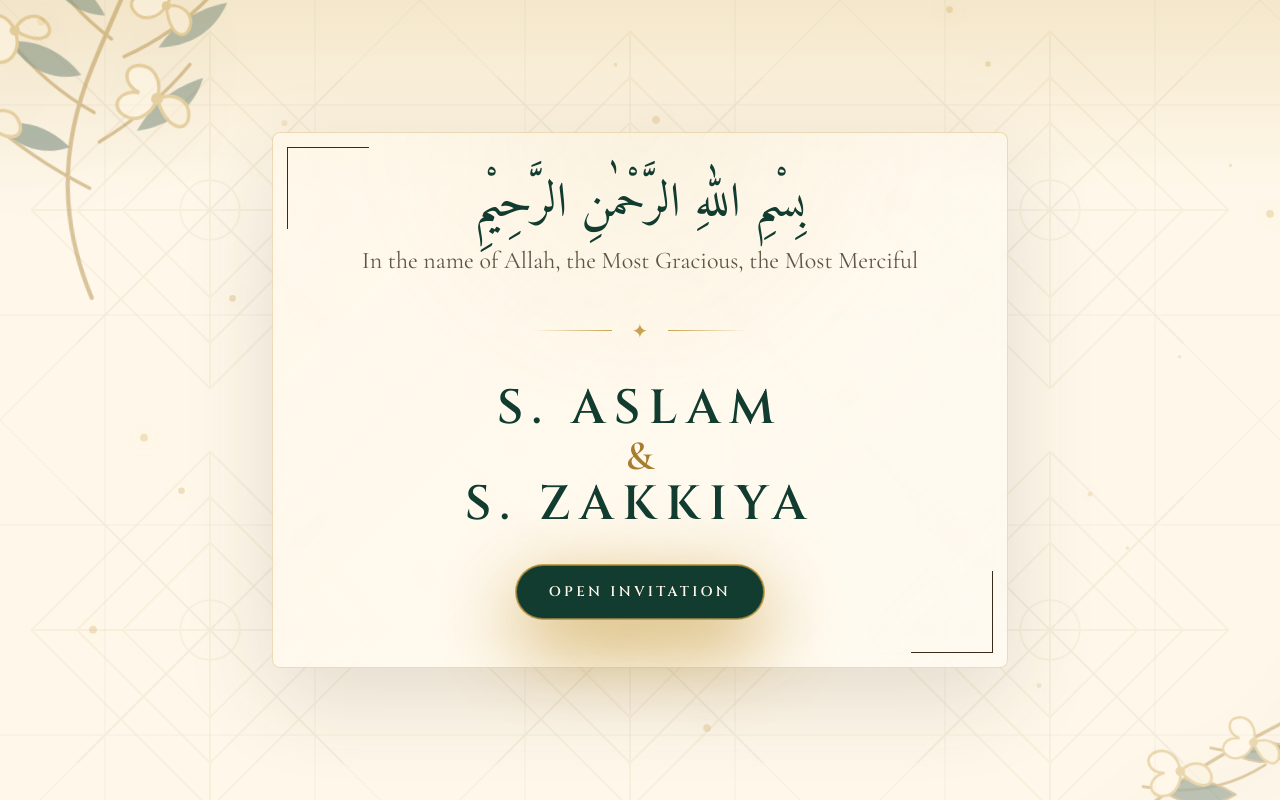
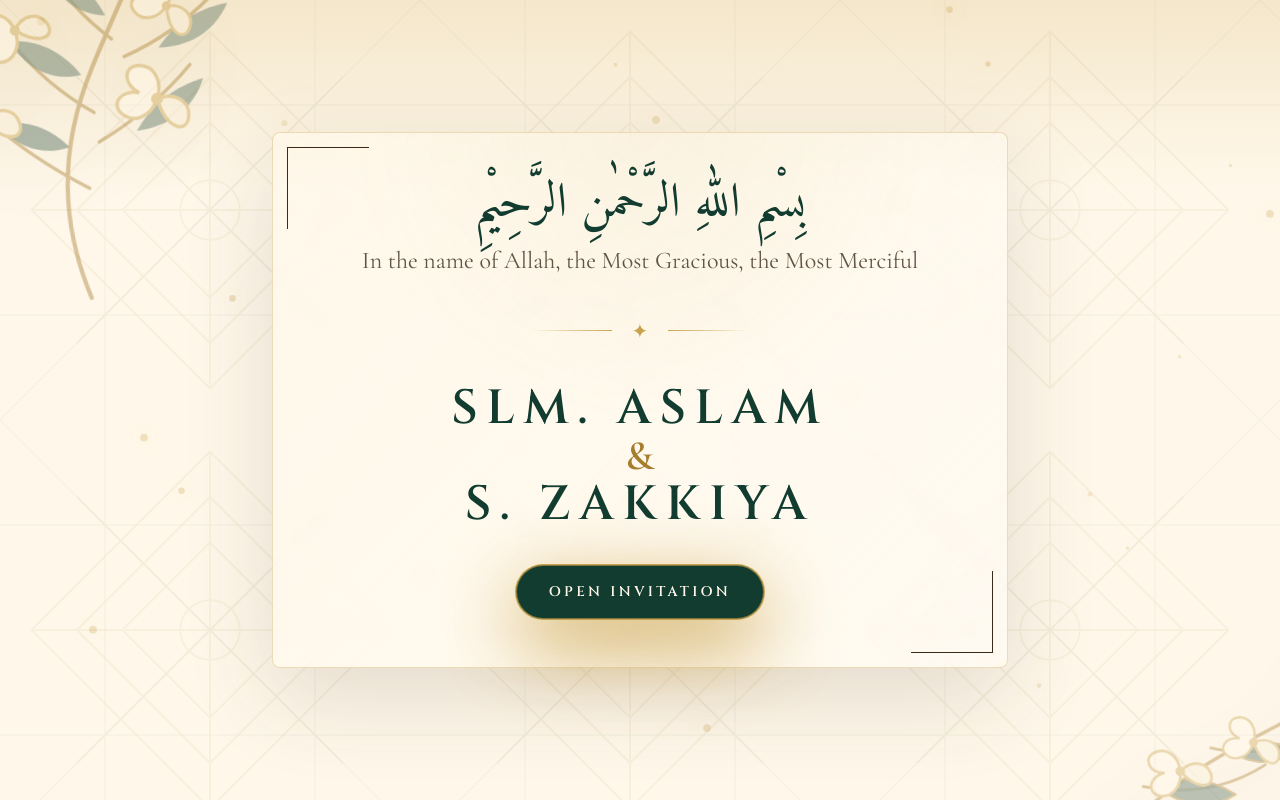
Before and after one commit to amharmohamed442-dotcom/Aslam-Saja-Zakkiya-Wedding, a React (Vite) app: page / in a window 1280 px wide. Built offline with nearby package versions, Linux system fonts and the light colour scheme.

Commit message:
Fixed GitHub Pages base path

```diff
--- a/src/components/VenueSection.tsx
+++ b/src/components/VenueSection.tsx
@@ -59,7 +59,7 @@ export function VenueSection() {
               Lee Meridien Banquet Hall
             </p>
             <p className="mt-1 font-body text-sm text-ink-brown/75">
-              Ground Floor · Sainthamaruthu
+              Ground Floor · Kalmunai
             </p>
           </div>
         </div>
--- a/src/data/invitationData.ts
+++ b/src/data/invitationData.ts
@@ -1,6 +1,6 @@
 export const invitationData = {
   coupleShort: {
-    groom: "S. ASLAM",
+    groom: "SLM. ASLAM",
     bride: "S. ZAKKIYA",
   },
   coupleFooter: "Aslam & Zakkiya",
@@ -9,7 +9,7 @@ export const invitationData = {
     "In the name of Allah, the Most Gracious, the Most Merciful",
   heroIntro: "We Joyfully Invite you to the Nikah Ceremony of",
   groom: {
-    name: "S. Aslam Saja",
+    name: "SLM. Aslam Saja",
     parentLine: "Son of Mr. IL. Sulaima Lebbe & Mrs. PM. Mathahira",
   },
   bride: {
--- a/vite.config.ts
+++ b/vite.config.ts
@@ -3,5 +3,5 @@ import react from "@vitejs/plugin-react";
 
 export default defineConfig({
   plugins: [react()],
-  base: "/Aslam_Saja-Zakkiya/",
+  base: "/Aslam-Saja-Zakkiya-Wedding/",
 });
```
Also changed, not shown: 15 other files (tests, documents, lock files or other folders).
